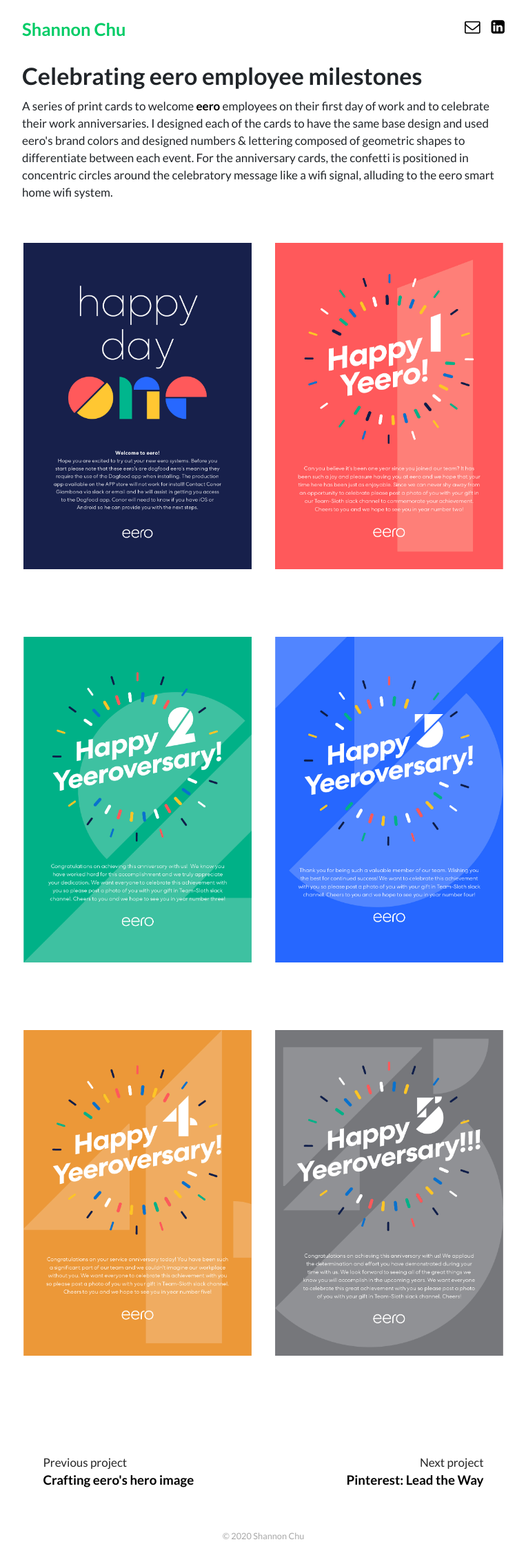
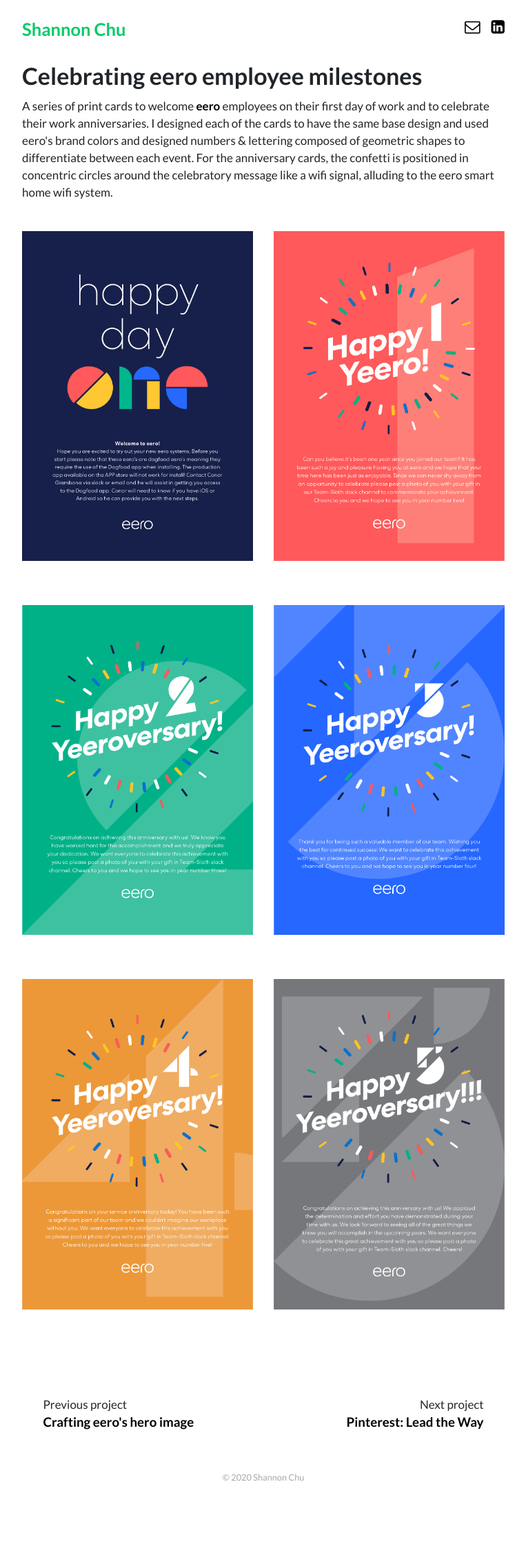
Before and after one commit to shannonchu/shannonchu.github.io, a Jekyll site: the page built from eero-cards.html, in a window 1280 px wide. Shown: the whole page at 69% size, without its empty margins (258-1021 px from the left). Built offline with Jekyll 4.4.1, drawn with Linux system fonts in a browser that asks for light colours; nearby versions of some CDN libraries; after the commit the page ends 2179 px from its top, so only the background shows below that.

Commit message:
Update main.css

```diff
--- a/css/main.css
+++ b/css/main.css
@@ -98,10 +98,6 @@
   padding: 0px;
 }
 
-.col-md-6 {
-  padding: 1rem;
-}
-
 .project-card img {
   width: 100%;
 }
```
